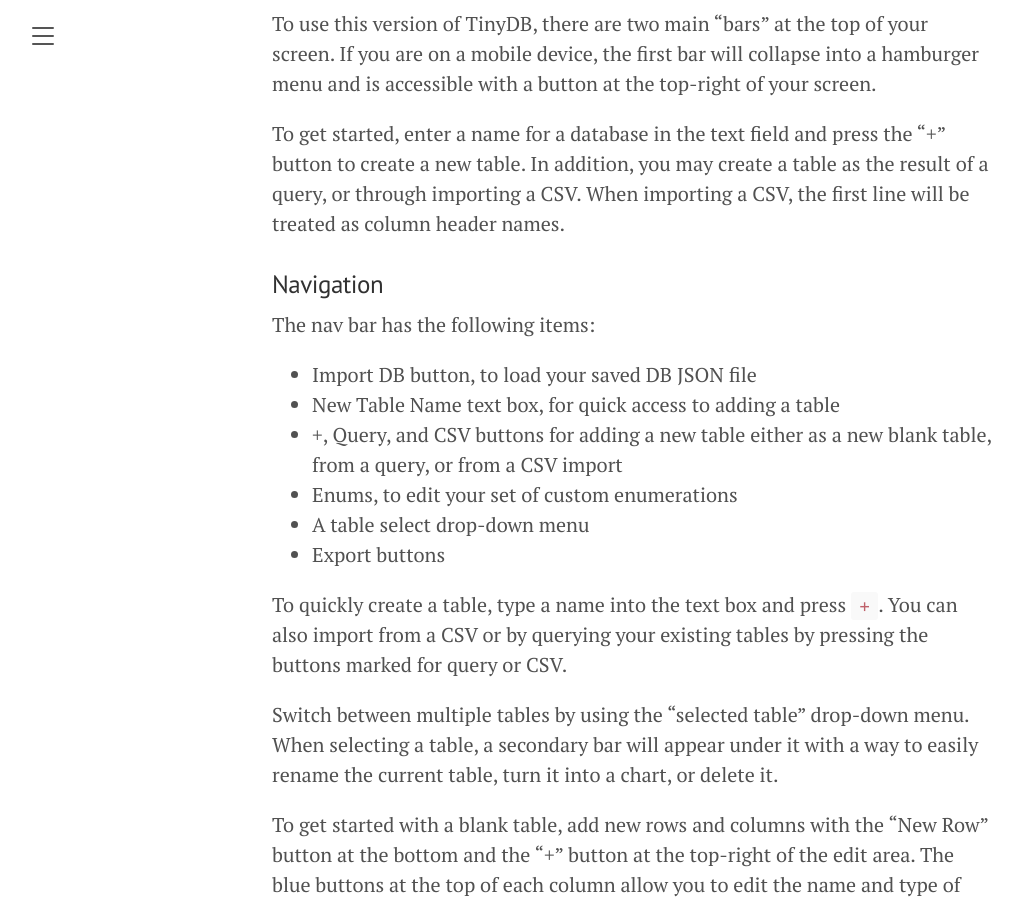
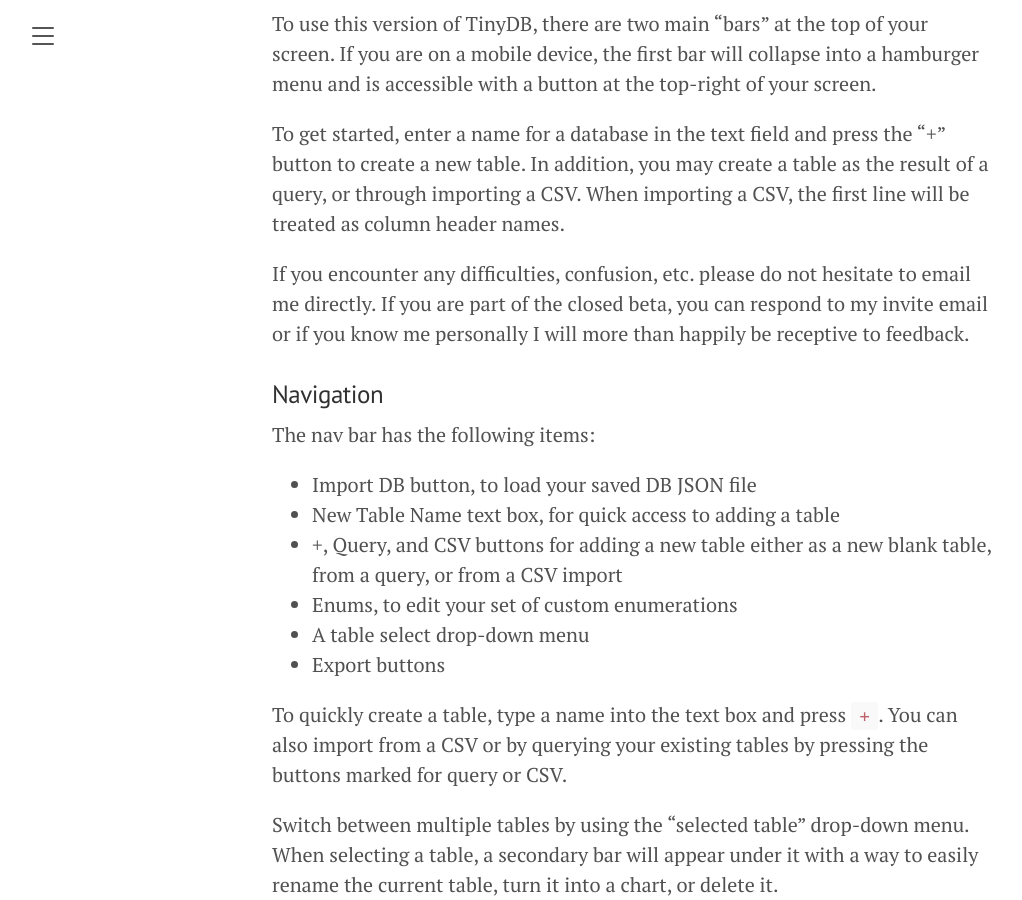
Before and after one commit to sloshy/blog, a Jekyll site: the page built from _posts/2023-10-31-tinydb-closed-beta.md, in a window 1280 px wide and 900 px high, scrolled down 771 px. Shown: the whole window, without its empty margins (8-1030 px from the left). Built offline with Jekyll 4.4.1, drawn with Linux system fonts in a browser that asks for light colours.

Commit message:
Add feedback tidbit

```diff
--- a/_posts/2023-10-31-tinydb-closed-beta.md
+++ b/_posts/2023-10-31-tinydb-closed-beta.md
@@ -18,6 +18,9 @@ If you are on a mobile device, the first bar will collapse into a hamburger menu
 To get started, enter a name for a database in the text field and press the "+" button to create a new table.
 In addition, you may create a table as the result of a query, or through importing a CSV.
 When importing a CSV, the first line will be treated as column header names.
+
+If you encounter any difficulties, confusion, etc. please do not hesitate to email me directly.
+If you are part of the closed beta, you can respond to my invite email or if you know me personally I will more than happily be receptive to feedback.
 
 ### Navigation
 The nav bar has the following items:
```
